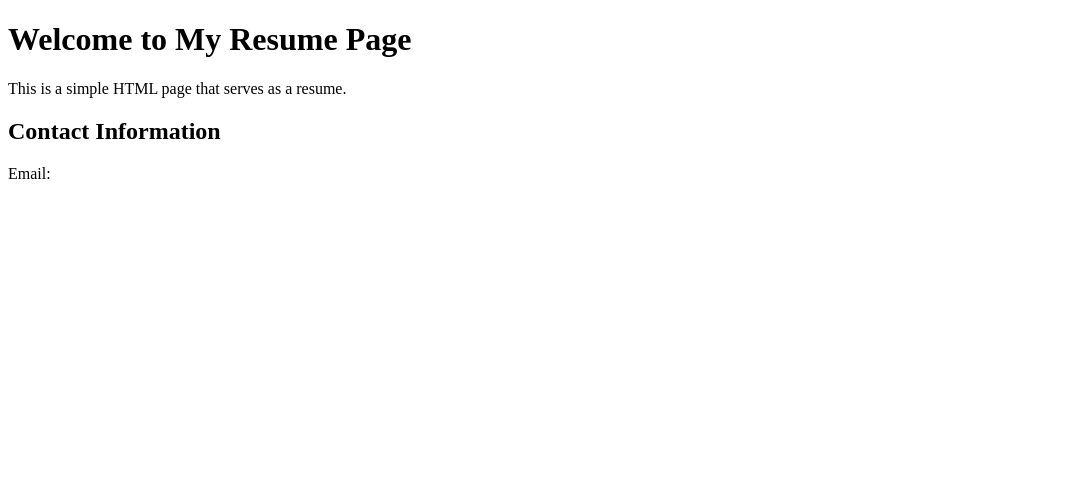
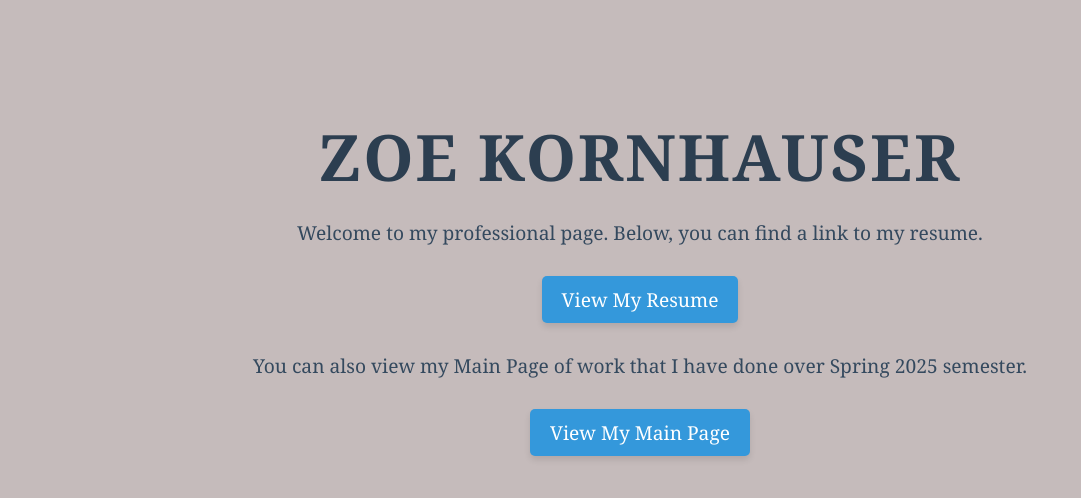
Before and after one commit to Buffaluv07/Buffaluv07, a plain HTML site: page index.html in a window 1280 px wide. Shown: the whole page, without its empty margins (0-1081 px from the left). Drawn offline with Linux system fonts and the light colour scheme.

Commit message:
new publish page complete

```diff
--- a/index.html
+++ b/index.html
@@ -3,13 +3,16 @@
 <head>
     <meta charset="UTF-8">
     <meta name="viewport" content="width=device-width, initial-scale=1.0">
+    <link rel="stylesheet" href="style.css">
     <title>Resume Page</title>
 </head>
 <body>
-    <h1>Welcome to My Resume Page</h1>
-    <p>This is a simple HTML page that serves as a resume.</p>
-    <h2>Contact Information</h2>
-    <p>Email:
-
+    <div class="heading-container">
+        <h1>Zoe Kornhauser</h1>
+        <p>Welcome to my professional page. Below, you can find a link to my resume.</p>
+        <a href="/Kornhauser, Z Resume 2025.pdf" class="resume-link" target="_blank">View My Resume</a>
+        <p> You can also view my Main Page of work that I have done over Spring 2025 semester.</p>
+        <a href="https://buffaluv07.github.io/Web-Page/" class="main-page-link" >View My Main Page</a>
+    </div>
 </body>
 </html>
--- /dev/null
+++ b/style.css
@@ -0,0 +1,73 @@
+body {
+    font-family: Georgia, 'Times New Roman', Times, serif;
+    margin: 0;
+    padding: 0;
+    background-color: #c5bbbb;
+    color: #333;
+    text-align: center;
+}
+
+.heading-container {
+    margin-top: 50px;
+    padding: 20px;
+}
+
+h1 {
+    font-size: 4em;
+    margin-bottom: 10px;
+    color: #2c3e50;
+    text-transform: uppercase;
+    font-weight: bold;
+    letter-spacing: 2px;
+}
+
+p {
+    font-size: 1.2em;
+    margin-bottom: 20px;
+    color: #34495e;
+}
+
+a.resume-link, a.main-page-link {
+    display: inline-block;
+    font-size: 1.2em;
+    color: #fff;
+    text-decoration: none;
+    background-color: #3498db;
+    padding: 10px 20px;
+    border-radius: 5px;
+    transition: all 0.3s ease;
+    box-shadow: 0 4px 6px rgba(0, 0, 0, 0.1);
+}
+
+a.resume-link:hover, a.main-page-link:hover {
+    background-color: #2980b9;
+    transform: translateY(-3px);
+    box-shadow: 0 6px 8px rgba(0, 0, 0, 0.15);
+}
+
+a.resume-link:active, a.main-page-link:active {
+    transform: translateY(0);
+    box-shadow: 0 4px 6px rgba(0, 0, 0, 0.1);
+}
+
+.heading-container a {
+    margin: 10px;
+    display: inline-block;
+}
+
+.resume-link {
+    background-color: #e74c3c;
+}
+
+.resume-link:hover {
+    background-color: #c0392b;
+}
+
+.resume-link:active {
+    background-color: #e74c3c;
+}
+
+.resume-link:focus {
+    outline: none;
+    box-shadow: 0 0 0 2px rgba(231, 76, 60, 0.5);
+}
```
Also changed, not shown: 1 other file.
